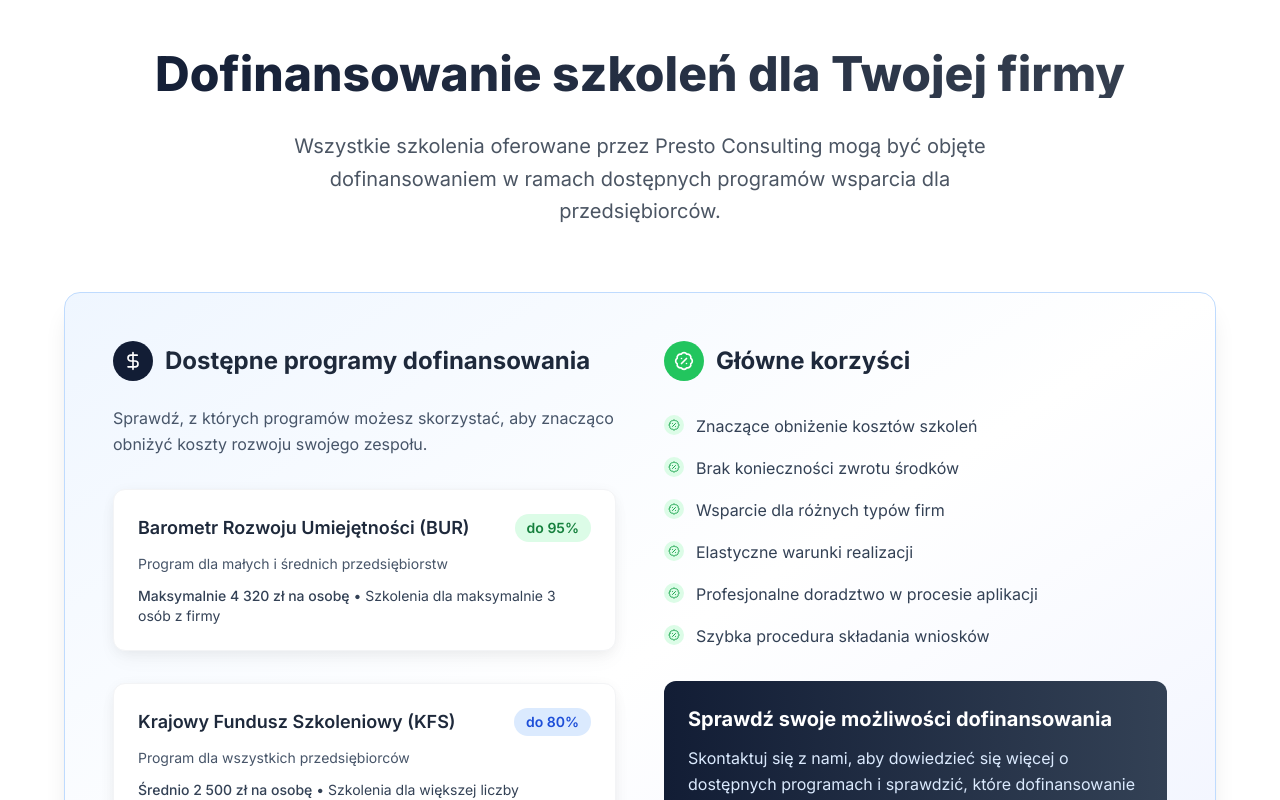
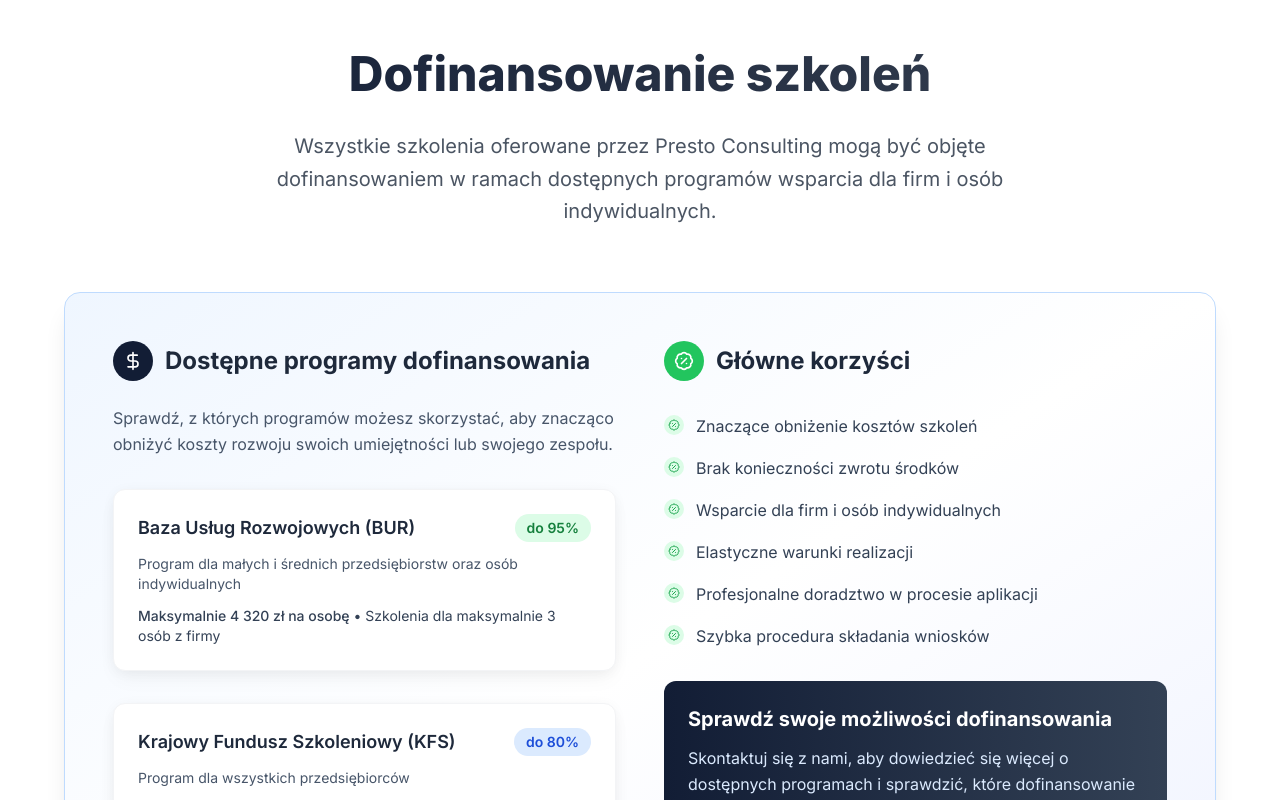
Before and after one commit to facetcoztoba/presto-web-dynamics, a React (Vite) app: page / in a window 1280 px wide. Shown: the part 3320-4120 px from the top of the page. Built offline with nearby package versions, Linux system fonts and the light colour scheme.

Commit message:
Refactor: Update funding section
Update the funding section to a single information block, adjusting the title, descriptions, and call-to-action to be inclusive of both companies and individuals.

```diff
--- a/src/components/FundingSection.tsx
+++ b/src/components/FundingSection.tsx
@@ -8,8 +8,8 @@ const FundingSection: React.FC = () => {
     <section id="dofinansowanie" className="py-20 px-6 md:px-12 bg-white">
       <div className="max-w-6xl mx-auto">
         <SectionHeader
-          title="Dofinansowanie szkoleń dla Twojej firmy"
-          description="Wszystkie szkolenia oferowane przez Presto Consulting mogą być objęte dofinansowaniem w ramach dostępnych programów wsparcia dla przedsiębiorców."
+          title="Dofinansowanie szkoleń"
+          description="Wszystkie szkolenia oferowane przez Presto Consulting mogą być objęte dofinansowaniem w ramach dostępnych programów wsparcia dla firm i osób indywidualnych."
         />
 
         {/* Main Funding Information Card */}
@@ -28,7 +28,7 @@ const FundingSection: React.FC = () => {
                   </h3>
                 </div>
                 <p className="text-slate-600 leading-relaxed font-inter mb-8">
-                  Sprawdź, z których programów możesz skorzystać, aby znacząco obniżyć koszty rozwoju swojego zespołu.
+                  Sprawdź, z których programów możesz skorzystać, aby znacząco obniżyć koszty rozwoju swoich umiejętności lub swojego zespołu.
                 </p>
               </div>
 
@@ -36,14 +36,14 @@ const FundingSection: React.FC = () => {
               <div className="bg-white rounded-xl p-6 border border-gray-100 shadow-soft">
                 <div className="flex items-start justify-between mb-3">
                   <h4 className="text-lg font-semibold text-slate-800 font-inter">
-                    Barometr Rozwoju Umiejętności (BUR)
+                    Baza Usług Rozwojowych (BUR)
                   </h4>
                   <div className="bg-green-100 text-green-700 px-3 py-1 rounded-full text-sm font-semibold">
                     do 95%
                   </div>
                 </div>
                 <p className="text-sm text-slate-600 font-inter mb-3">
-                  Program dla małych i średnich przedsiębiorstw
+                  Program dla małych i średnich przedsiębiorstw oraz osób indywidualnych
                 </p>
                 <div className="text-sm text-slate-700 font-inter">
                   <span className="font-medium">Maksymalnie 4 320 zł na osobę</span> • Szkolenia dla maksymalnie 3 osób z firmy
@@ -87,7 +87,7 @@ const FundingSection: React.FC = () => {
                 {[
                   "Znaczące obniżenie kosztów szkoleń",
                   "Brak konieczności zwrotu środków",
-                  "Wsparcie dla różnych typów firm",
+                  "Wsparcie dla firm i osób indywidualnych",
                   "Elastyczne warunki realizacji",
                   "Profesjonalne doradztwo w procesie aplikacji",
                   "Szybka procedura składania wniosków"
@@ -109,7 +109,7 @@ const FundingSection: React.FC = () => {
                   Sprawdź swoje możliwości dofinansowania
                 </h4>
                 <p className="text-blue-100 mb-6 font-inter leading-relaxed">
-                  Skontaktuj się z nami, aby dowiedzieć się więcej o dostępnych programach i sprawdzić, które dofinansowanie będzie najlepsze dla Twojej firmy.
+                  Skontaktuj się z nami, aby dowiedzieć się więcej o dostępnych programach i sprawdzić, które dofinansowanie będzie najlepsze dla Ciebie lub Twojej firmy.
                 </p>
 
                 <div className="space-y-3">
```
